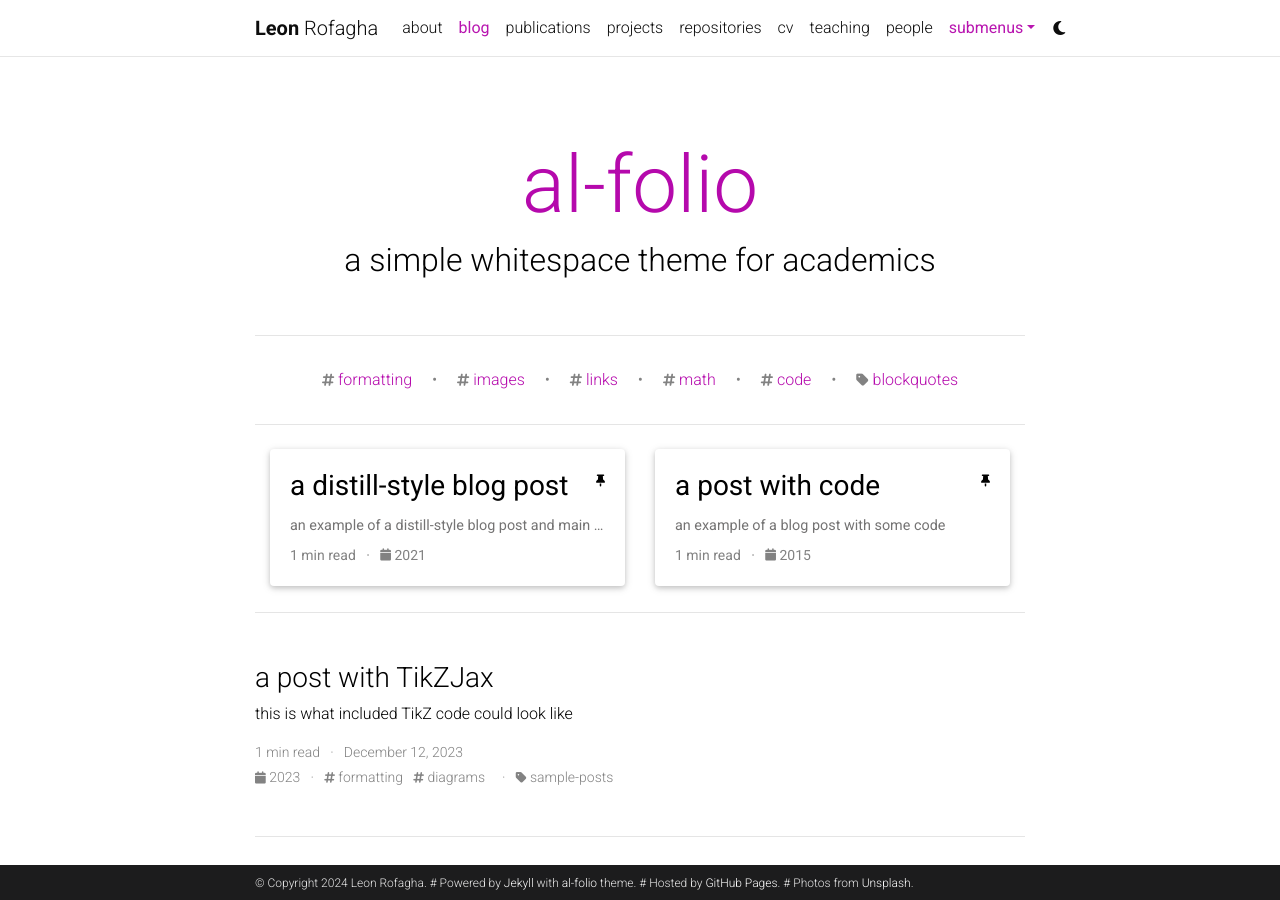
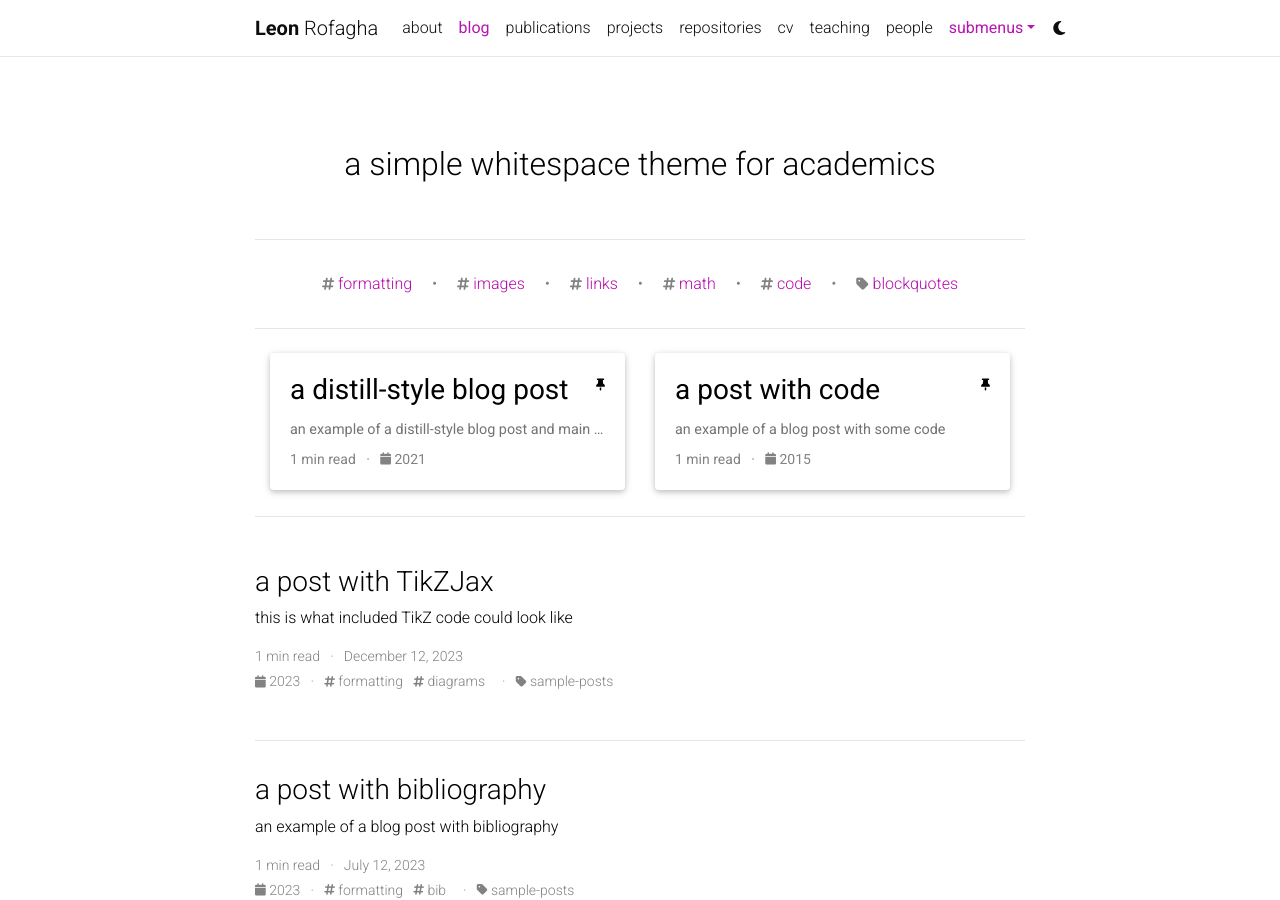
Before and after one commit to leonrofa/leonrofa.github.io, a Jekyll site: the page built from _pages/blog.md, in a window 1280 px wide and 900 px high. Built offline with Jekyll 4.4.1, drawn with Linux system fonts in a browser that asks for light colours; the list of posts is cut into pages by our own code; comment, search, counter and statistics services are not loaded; a style sheet for code colours, icons or effects is not loaded.

Commit message:
update site config

```diff
--- a/_config.yml
+++ b/_config.yml
@@ -8,7 +8,7 @@
 last_name: Rofagha
 email: leon.rofagha@gmail.com
 description: > # the ">" symbol means to ignore newlines until "footer_text:"
-  A simple, whitespace theme for academics. Based on [*folio](https://github.com/bogoli/-folio) design.
+  Hi!
 footer_text: >
   # Powered by <a href="https://jekyllrb.com/" target="_blank">Jekyll</a> with <a href="https://github.com/alshedivat/al-folio">al-folio</a> theme.
   # Hosted by <a href="https://pages.github.com/" target="_blank">GitHub Pages</a>.
@@ -16,7 +16,7 @@
 keywords:  # add your own keywords or leave empty
 
 lang: en # the language of your site (for example: en, fr, cn, ru, etc.)
-icon: ⚛️  # the emoji used as the favicon (alternatively, provide image name in /assets/img/)
+icon: θ # the emoji used as the favicon (alternatively, provide image name in /assets/img/)
 
 url: https://leonrofa.github.io # the base hostname & protocol for your site
 baseurl: # the subpath of your site, e.g. /blog/. Leave blank for root
@@ -31,7 +31,7 @@
 repo_theme_light: default       # https://github.com/anuraghazra/github-readme-stats/blob/master/themes/README.md
 repo_theme_dark: dark           # https://github.com/anuraghazra/github-readme-stats/blob/master/themes/README.md
 repo_trophies:
-  enabled: true
+  enabled: false
   theme_light: flat    # https://github.com/ryo-ma/github-profile-trophy
   theme_dark: gitdimmed  # https://github.com/ryo-ma/github-profile-trophy
 
@@ -41,14 +41,14 @@
 # will use title and url fields
 # Take a look to https://github.com/jekyll/jekyll-feed for more customization
 
-rss_icon: true
+rss_icon: false
 
 # -----------------------------------------------------------------------------
 # Layout
 # -----------------------------------------------------------------------------
 
 navbar_fixed: true
-footer_fixed: true
+footer_fixed: false
 
 # Dimensions
 max_width: 800px
@@ -124,7 +124,7 @@
 # Blog
 # -----------------------------------------------------------------------------
 
-blog_name: al-folio # blog_name will be displayed in your blog page
+blog_name: # blog_name will be displayed in your blog page
 blog_description: a simple whitespace theme for academics
 permalink: /blog/:year/:title/
 
```
